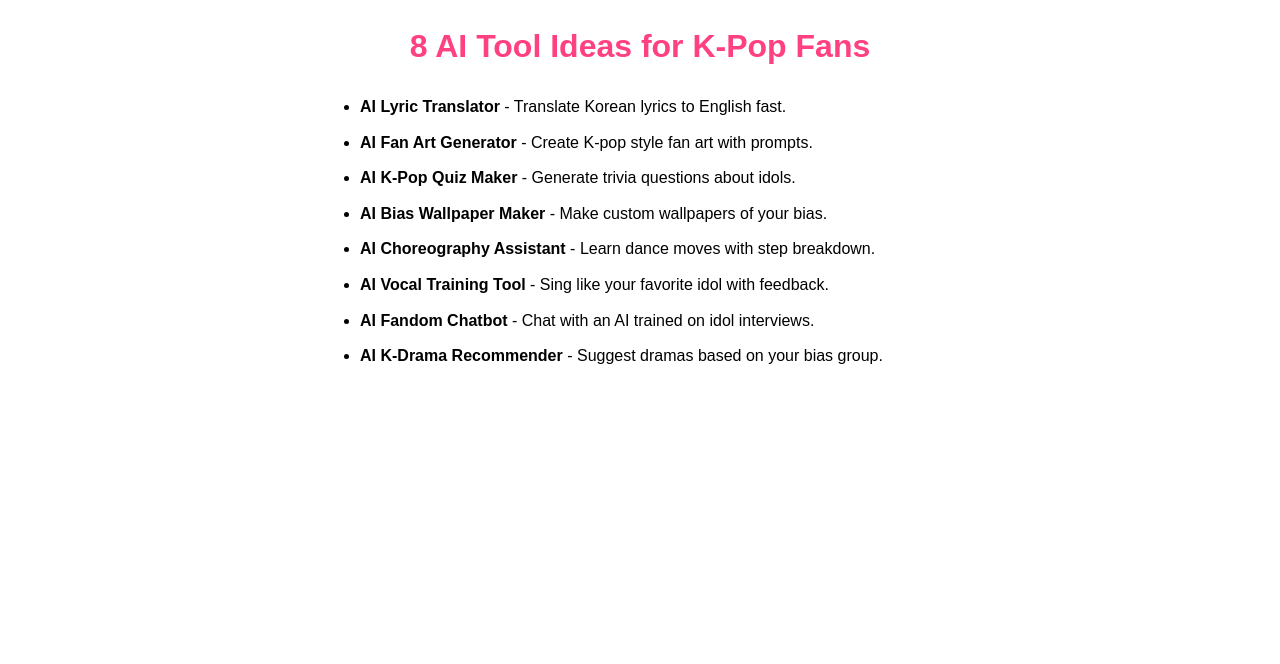
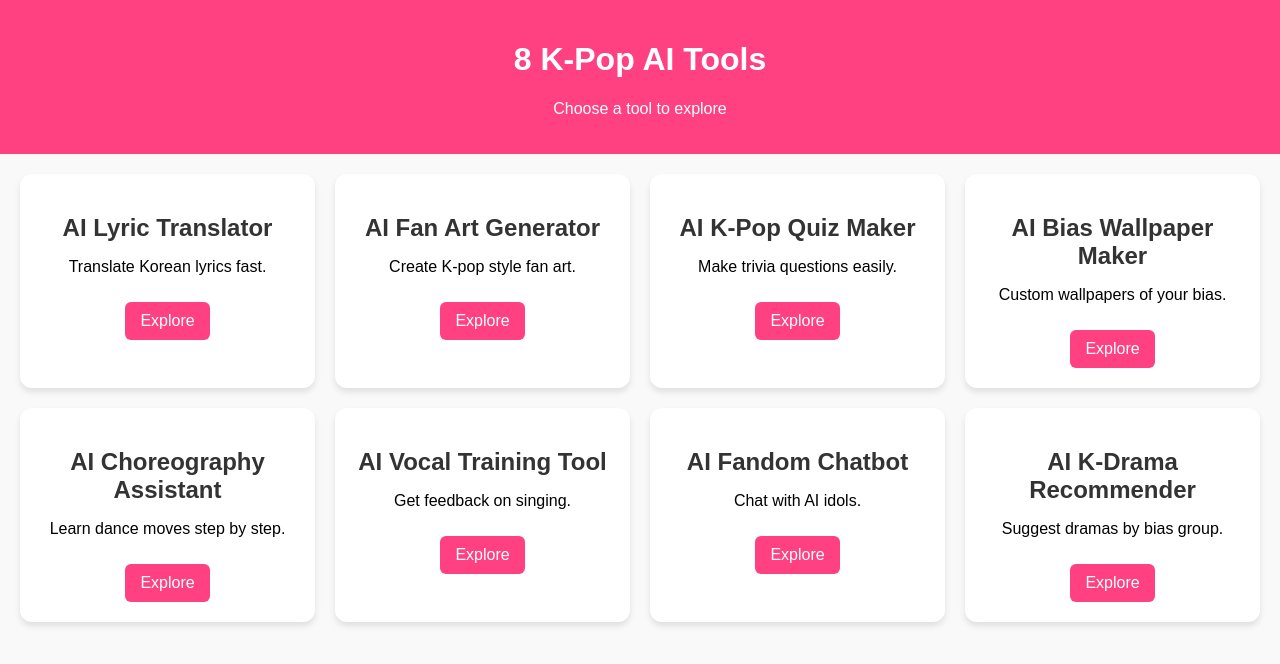
Before and after one commit to Elf026/K-pop-Ai-Hub, a plain HTML site: page index.html in a window 1280 px wide. Drawn offline with Linux system fonts and the light colour scheme.

Commit message:
Update index.html

```diff
--- a/index.html
+++ b/index.html
@@ -3,37 +3,98 @@
 <head>
   <meta charset="UTF-8">
   <meta name="viewport" content="width=device-width, initial-scale=1.0">
-  <title>8 AI Tool Ideas for K-Pop Fans</title>
+  <title>K-Pop AI Tools</title>
   <style>
     body {
       font-family: Arial, sans-serif;
-      margin: 20px;
-      line-height: 1.6;
+      margin: 0;
+      padding: 0;
+      background: #f9f9f9;
     }
-    h1 {
-      color: #ff4081;
+    header {
+      background: #ff4081;
+      color: white;
+      padding: 20px;
       text-align: center;
     }
-    ul {
-      max-width: 600px;
-      margin: auto;
+    .container {
+      display: grid;
+      grid-template-columns: repeat(auto-fit, minmax(250px, 1fr));
+      gap: 20px;
+      padding: 20px;
     }
-    li {
-      margin: 10px 0;
+    .card {
+      background: white;
+      padding: 20px;
+      border-radius: 12px;
+      box-shadow: 0 4px 6px rgba(0,0,0,0.1);
+      text-align: center;
+    }
+    .card h2 {
+      margin-bottom: 10px;
+      color: #333;
+    }
+    .card a {
+      display: inline-block;
+      margin-top: 10px;
+      padding: 10px 15px;
+      background: #ff4081;
+      color: white;
+      text-decoration: none;
+      border-radius: 6px;
+    }
+    .card a:hover {
+      background: #e91e63;
     }
   </style>
 </head>
 <body>
-  <h1>8 AI Tool Ideas for K-Pop Fans</h1>
-  <ul>
-    <li><b>AI Lyric Translator</b> - Translate Korean lyrics to English fast.</li>
-    <li><b>AI Fan Art Generator</b> - Create K-pop style fan art with prompts.</li>
-    <li><b>AI K-Pop Quiz Maker</b> - Generate trivia questions about idols.</li>
-    <li><b>AI Bias Wallpaper Maker</b> - Make custom wallpapers of your bias.</li>
-    <li><b>AI Choreography Assistant</b> - Learn dance moves with step breakdown.</li>
-    <li><b>AI Vocal Training Tool</b> - Sing like your favorite idol with feedback.</li>
-    <li><b>AI Fandom Chatbot</b> - Chat with an AI trained on idol interviews.</li>
-    <li><b>AI K-Drama Recommender</b> - Suggest dramas based on your bias group.</li>
-  </ul>
+  <header>
+    <h1>8 K-Pop AI Tools</h1>
+    <p>Choose a tool to explore</p>
+  </header>
+
+  <div class="container">
+    <div class="card">
+      <h2>AI Lyric Translator</h2>
+      <p>Translate Korean lyrics fast.</p>
+      <a href="tool1.html">Explore</a>
+    </div>
+    <div class="card">
+      <h2>AI Fan Art Generator</h2>
+      <p>Create K-pop style fan art.</p>
+      <a href="tool2.html">Explore</a>
+    </div>
+    <div class="card">
+      <h2>AI K-Pop Quiz Maker</h2>
+      <p>Make trivia questions easily.</p>
+      <a href="tool3.html">Explore</a>
+    </div>
+    <div class="card">
+      <h2>AI Bias Wallpaper Maker</h2>
+      <p>Custom wallpapers of your bias.</p>
+      <a href="tool4.html">Explore</a>
+    </div>
+    <div class="card">
+      <h2>AI Choreography Assistant</h2>
+      <p>Learn dance moves step by step.</p>
+      <a href="tool5.html">Explore</a>
+    </div>
+    <div class="card">
+      <h2>AI Vocal Training Tool</h2>
+      <p>Get feedback on singing.</p>
+      <a href="tool6.html">Explore</a>
+    </div>
+    <div class="card">
+      <h2>AI Fandom Chatbot</h2>
+      <p>Chat with AI idols.</p>
+      <a href="tool7.html">Explore</a>
+    </div>
+    <div class="card">
+      <h2>AI K-Drama Recommender</h2>
+      <p>Suggest dramas by bias group.</p>
+      <a href="tool8.html">Explore</a>
+    </div>
+  </div>
 </body>
 </html>
```
